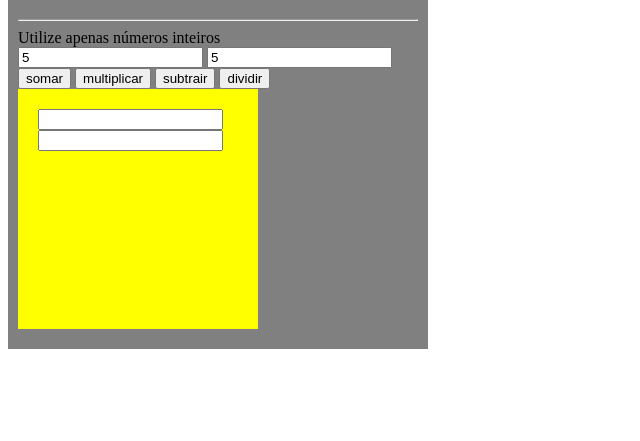
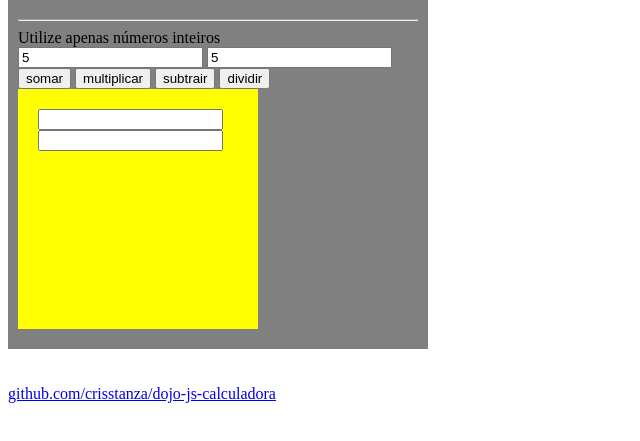
Before and after one commit to crisstanza/dojo-js-calculadora, a plain HTML site: page index.html in a window 1280 px wide. Shown: the part 79-520 px from the top of the page, without its empty margins (0-640 px from the left). Drawn offline with Linux system fonts and the light colour scheme.

Commit message:
Link para o GitHub.

```diff
--- a/index.html
+++ b/index.html
@@ -27,6 +27,8 @@
 				<div id="result" ></div>
 			</div>
 		</div>
-
+		<br />
+		<br />
+		<a href="https://github.com/crisstanza/dojo-js-calculadora" target="_blank">github.com/crisstanza/dojo-js-calculadora</a>
 	</body>
 </html>
```
